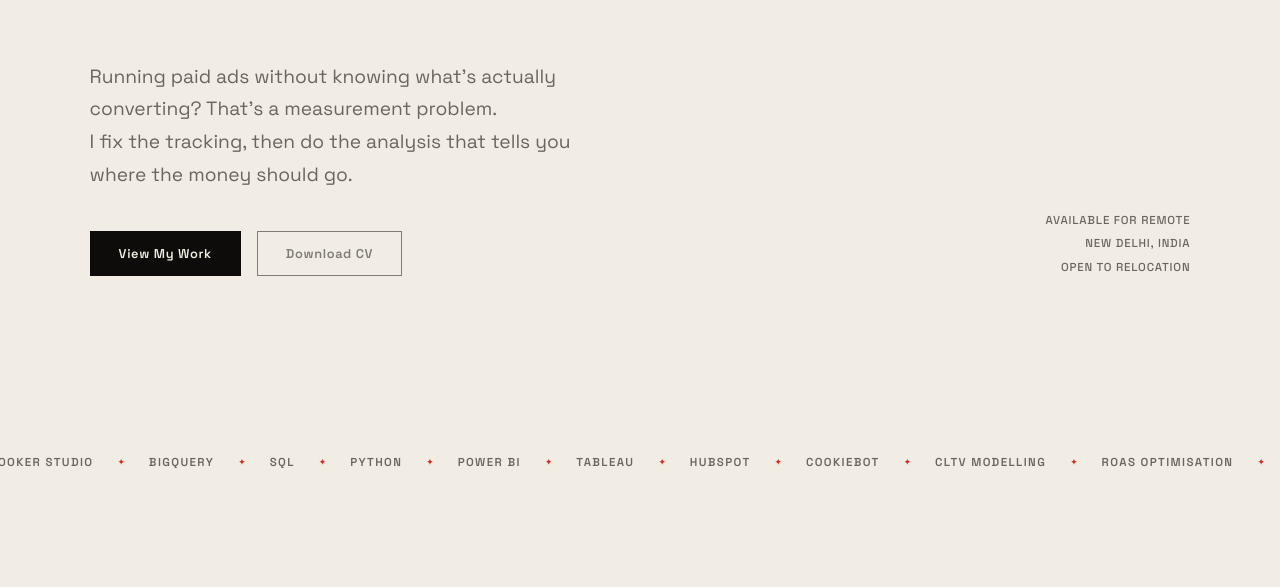
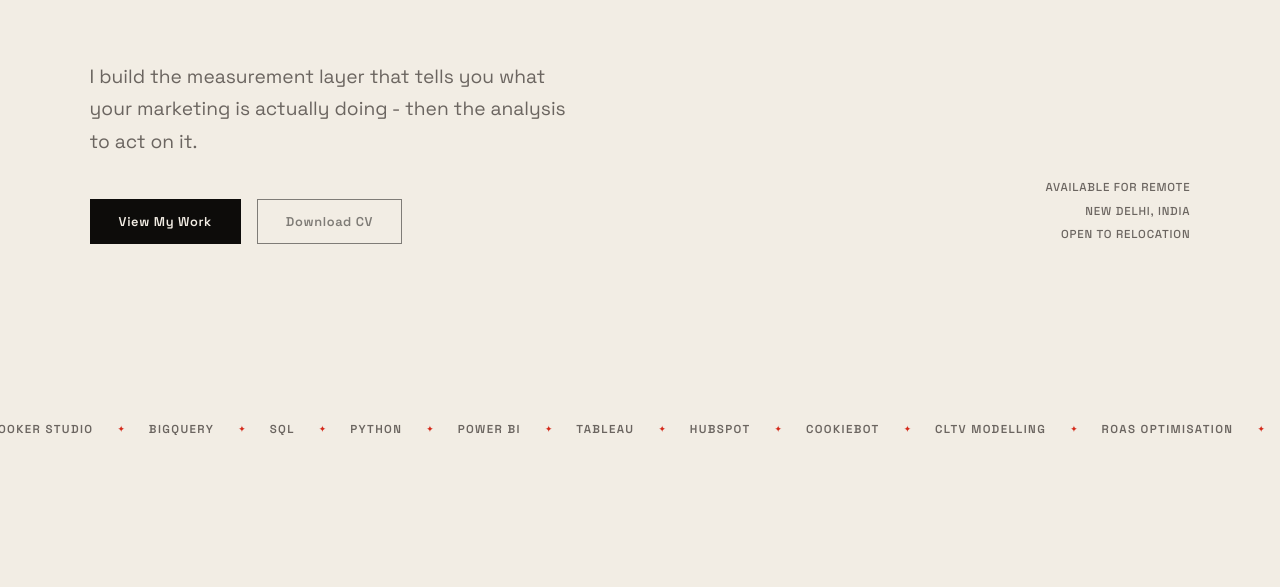
Before and after one commit to dexhamter/dexhamter.github.io, a plain HTML site: page index.html in a window 1280 px wide. Shown: the part 861-1448 px from the top of the page. Drawn offline with Linux system fonts and the light colour scheme.

Commit message:
Update hero and contact sections for clearer messaging and improved engagement

```diff
--- a/index.html
+++ b/index.html
@@ -800,10 +800,8 @@
       <div class="hero-bottom">
         <div>
           <p class="hero-sub">
-            Running paid ads without knowing what's actually converting? That's
-            a measurement problem. <br />
-            I fix the tracking, then do the analysis that tells you where the
-            money should go.
+            I build the measurement layer that tells you what your marketing is
+            actually doing - then the analysis to act on it.
           </p>
           <div class="hero-ctas">
             <a href="#projects" class="btn btn-dark">View My Work</a>
@@ -1225,7 +1223,7 @@
           <p class="contact-copy">
             If your tracking is broken, your attribution is guesswork, or you
             just need someone to make the data useful - tell me what you're
-            working with and let's make it work.
+            working with.
           </p>
           <div class="contact-detail">
             <p class="contact-detail-label">Email</p>
```
